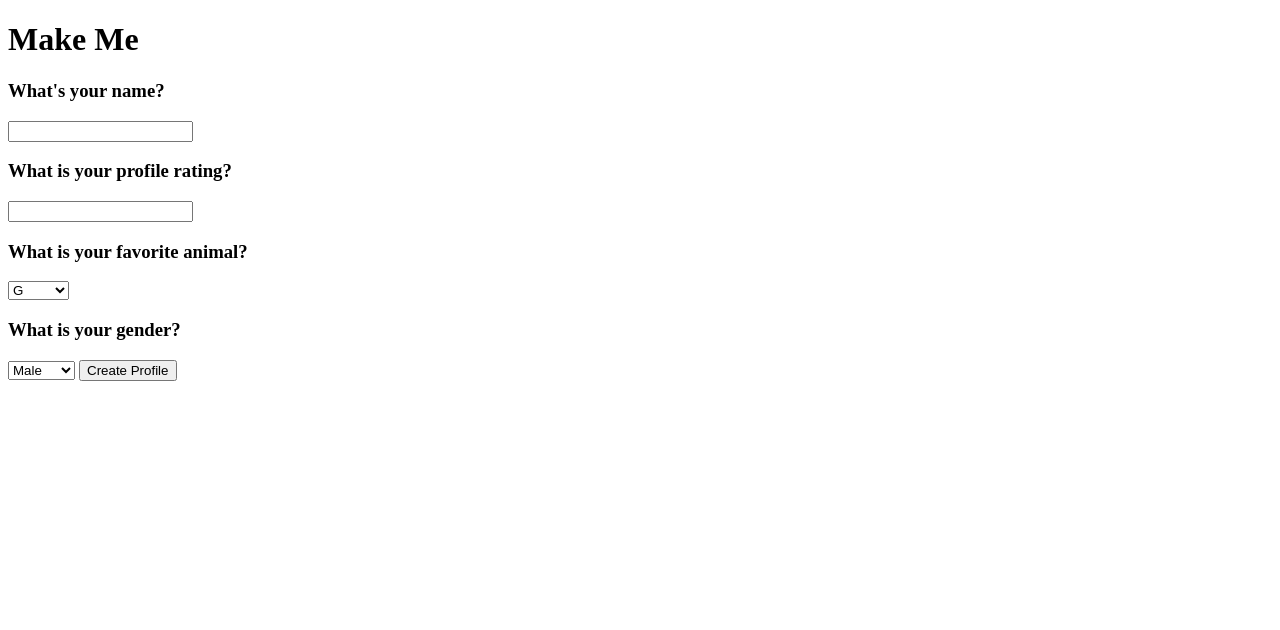
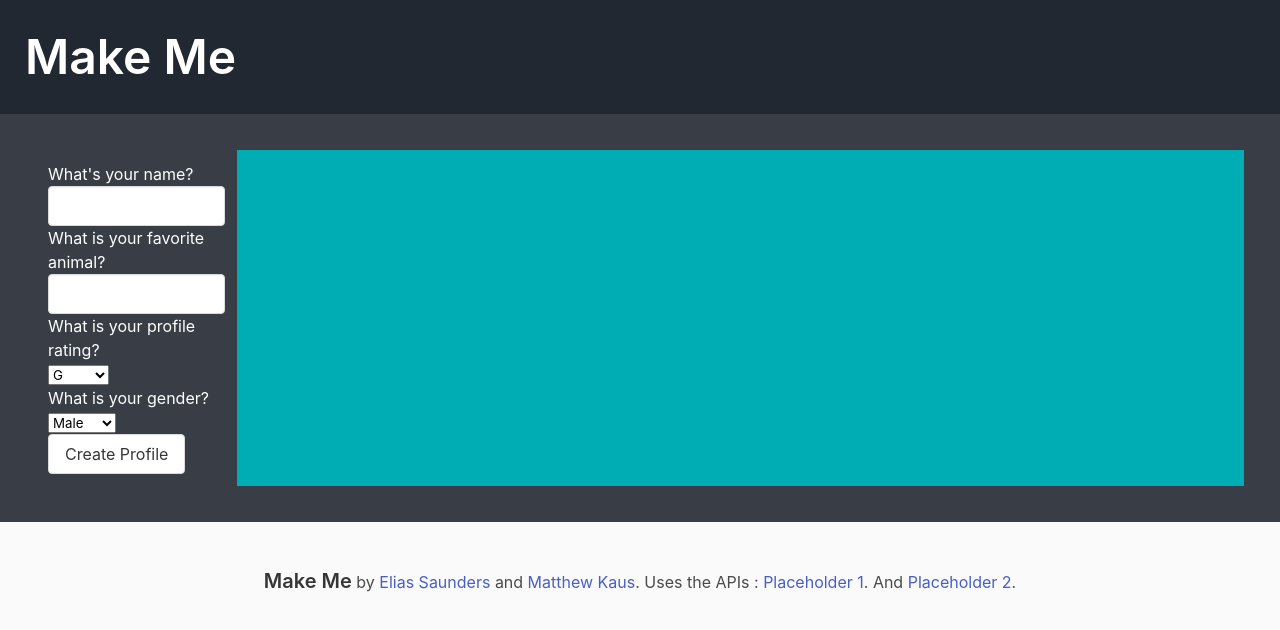
Before and after one commit to eliassaunders/Project-1, a plain HTML site: page index.html in a window 1280 px wide. Drawn offline with nearby package versions, Linux system fonts and the light colour scheme.

Commit message:
This is a rough shape of how the webpage will look updates needed

```diff
--- /dev/null
+++ b/assets/css/style.css
@@ -0,0 +1,32 @@
+:root{
+    --top: #222831;
+    --topmid: #393e46;
+    --midbottom: #00adb5;
+    --bottom: #f6f6f6;
+    --textwhite: #ffffff;
+}
+
+* {
+    box-sizing: border-box;
+}
+header {
+    background: var(--top);
+    padding: 30px 25px;
+}
+
+main {
+    background: var(--topmid);
+}
+
+body{
+    flex: 1 ;
+}
+
+
+.topmid {
+    background: var(--topmid);
+}
+
+.midbottom {
+background: var(--midbottom);
+}
--- a/index.html
+++ b/index.html
@@ -5,25 +5,31 @@
     <meta charset="UTF-8">
     <meta http-equiv="X-UA-Compatible" content="IE=edge">
     <meta name="viewport" content="width=device-width, initial-scale=1.0">
-    <link rel="stylesheet" href="./assets/styles.css">
+    <link rel="stylesheet" href="./assets/css/style.css">
+    <link rel="stylesheet" href="https://cdn.jsdelivr.net/npm/bulma@0.9.2/css/bulma-rtl.min.css">
     <title>Make Me!</title>
 </head>
 
 <body>
     <header>
-        <h1>Make Me</h1>
+        <div>
+            <h1 class="title is-1 has-text-white">Make Me</h1>
+        </div>
     </header>
 
-    <main>
-        <div>
-            <form action="submit" id="input-form">
+
+    <main class="section">
+        <div class="columns topmid">
+            <div class="column is-2">
+                <form action="submit" id="input-form" class="has-text-white">
+
                     <h3>What's your name?</h3>
-                <input type="text" id="name-input">
+                    <input type="text" id="name-input" class="input">
+
+                    <h3>What is your favorite animal?</h3>
+                    <input type="text" class="input">
 
                     <h3>What is your profile rating?</h3>
-                <input type="text">
-
-                <h3>What is your favorite animal?</h3>
                     <select name="rating" id="rating">
                         <option value="g">G</option>
                         <option value="pg">PG</option>
@@ -38,17 +44,27 @@
                         <option value="other">Other</option>
                     </select>
 
-                <button type="submit" id="sbmt-btn">Create Profile</button>
+                    <button type="submit" id="sbmt-btn" class="button">Create Profile</button>
                 </form>
             </div>
+            <div class="column is-10 midbottom">
+                <div id="user-sec">
+                    <p>
 
-        <div id="user-sec">
-
+                </div>
+            </div>
         </div>
     </main>
 
-    <footer>
-
+    <footer class="footer">
+        <div class="content has-text-centered">
+            <p>
+                <strong class="title is-5">Make Me</strong> by <a href="https://github.com/eliassaunders">Elias
+                    Saunders</a> and <a href="https://github.com/LifeInvaderr">Matthew Kaus</a>. Uses the APIs :
+                <a href="">Placeholder 1</a>. And
+                <a href="">Placeholder 2</a>.
+            </p>
+        </div>
     </footer>
     <script src="./assets/js/script.js"></script>
     <script src="https://cdnjs.cloudflare.com/ajax/libs/jquery/3.2.1/jquery.min.js"></script>
```
Also changed, not shown: assets/styles.css (deleted). Lines whose indentation alone changed are shown as unchanged.
